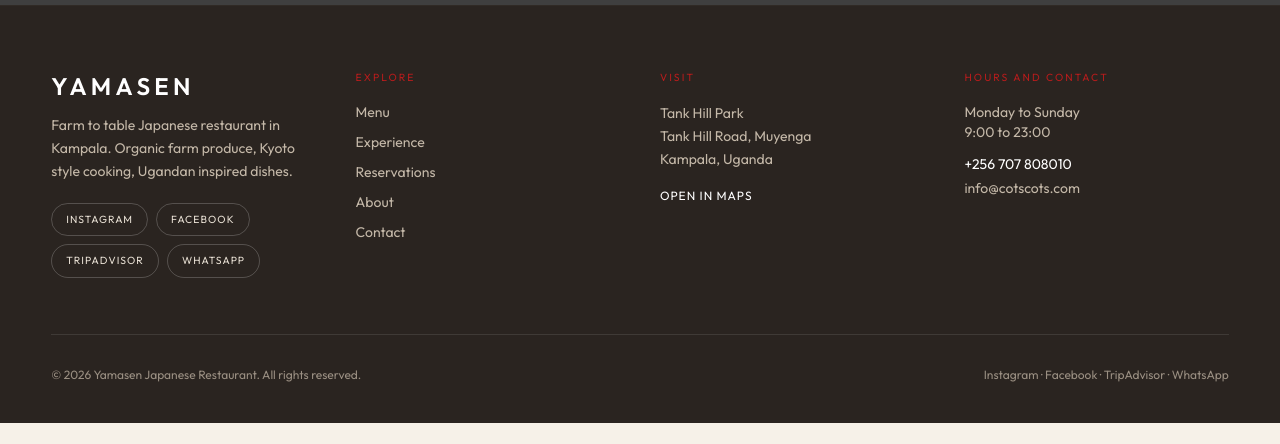
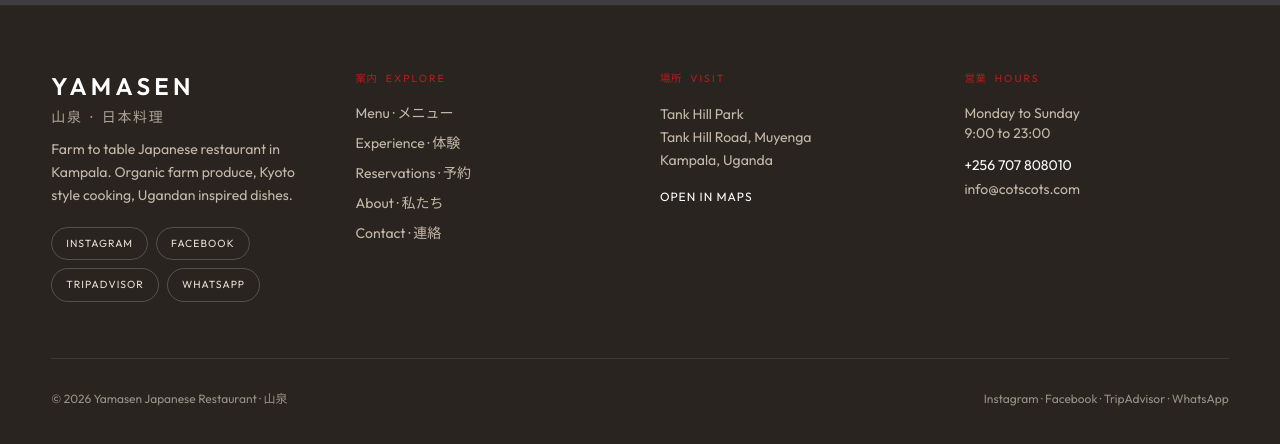
Before and after one commit to DaviesMenace1/izumi-restaurant-lounge, a Next.js app: page / in a window 1280 px wide. Shown: the part 4023-4467 px from the top of the page. Before the commit the page ends 4446 px from the top, so only its background shows below. Built offline with nearby package versions, Linux system fonts and the light colour scheme; grey boxes are pictures that could not be loaded.

Commit message:
Footer Japanese brand line 山泉

```diff
--- a/src/components/Footer.tsx
+++ b/src/components/Footer.tsx
@@ -4,22 +4,18 @@ const socials = [
   {
     name: "Instagram",
     href: "https://www.instagram.com/yamasen_kampala",
-    label: "@yamasen_kampala",
   },
   {
     name: "Facebook",
     href: "https://www.facebook.com/yamasen.cotscots",
-    label: "Yamasen Japanese Restaurant",
   },
   {
     name: "TripAdvisor",
     href: "https://www.tripadvisor.com/Restaurant_Review-g293841-d15006919-Reviews-YAMASEN_Japanese_Restaurant-Kampala_Central_Region.html",
-    label: "4.6 · 106 reviews",
   },
   {
     name: "WhatsApp",
     href: "https://wa.me/256707808010",
-    label: "+256 707 808010",
   },
 ];
 
@@ -29,9 +25,10 @@ export default function Footer() {
       <div className="mx-auto max-w-[1200px] w-[92%] pt-16 pb-10">
         <div className="grid sm:grid-cols-2 lg:grid-cols-4 gap-10 mb-14">
           <div className="lg:col-span-1">
-            <span className="text-2xl tracking-[0.18em] text-white font-bold block mb-3">
+            <span className="text-2xl tracking-[0.18em] text-white font-bold block mb-1">
               YAMASEN
             </span>
+            <p className="jp-soft text-sm text-[#c4b8a8] mb-3">山泉 · 日本料理</p>
             <p className="text-sm text-[#c4b8a8] leading-relaxed mb-5">
               Farm to table Japanese restaurant in Kampala. Organic farm produce,
               Kyoto style cooking, Ugandan inspired dishes.
@@ -53,20 +50,20 @@ export default function Footer() {
 
           <div>
             <p className="text-[0.65rem] tracking-[0.2em] uppercase text-[#b71c1c] mb-4">
-              Explore
+              <span className="jp mr-1">案内</span> Explore
             </p>
             <nav className="flex flex-col gap-2.5 text-sm text-[#c4b8a8]">
-              <Link href="/menu" className="hover:text-white transition-colors">Menu</Link>
-              <Link href="/experience" className="hover:text-white transition-colors">Experience</Link>
-              <Link href="/reservations" className="hover:text-white transition-colors">Reservations</Link>
-              <Link href="/about" className="hover:text-white transition-colors">About</Link>
-              <Link href="/contact" className="hover:text-white transition-colors">Contact</Link>
+              <Link href="/menu" className="hover:text-white transition-colors">Menu · メニュー</Link>
+              <Link href="/experience" className="hover:text-white transition-colors">Experience · 体験</Link>
+              <Link href="/reservations" className="hover:text-white transition-colors">Reservations · 予約</Link>
+              <Link href="/about" className="hover:text-white transition-colors">About · 私たち</Link>
+              <Link href="/contact" className="hover:text-white transition-colors">Contact · 連絡</Link>
             </nav>
           </div>
 
           <div>
             <p className="text-[0.65rem] tracking-[0.2em] uppercase text-[#b71c1c] mb-4">
-              Visit
+              <span className="jp mr-1">場所</span> Visit
             </p>
             <p className="text-sm text-[#c4b8a8] leading-relaxed mb-3">
               Tank Hill Park
@@ -87,7 +84,7 @@ export default function Footer() {
 
           <div>
             <p className="text-[0.65rem] tracking-[0.2em] uppercase text-[#b71c1c] mb-4">
-              Hours and contact
+              <span className="jp mr-1">営業</span> Hours
             </p>
             <p className="text-sm text-[#c4b8a8] mb-3">
               Monday to Sunday
@@ -110,7 +107,7 @@ export default function Footer() {
         </div>
 
         <div className="pt-8 border-t border-white/10 flex flex-col sm:flex-row justify-between gap-3 text-xs text-[#9a8f82]">
-          <p>© {new Date().getFullYear()} Yamasen Japanese Restaurant. All rights reserved.</p>
+          <p>© {new Date().getFullYear()} Yamasen Japanese Restaurant · 山泉</p>
           <p>Instagram · Facebook · TripAdvisor · WhatsApp</p>
         </div>
       </div>
```
